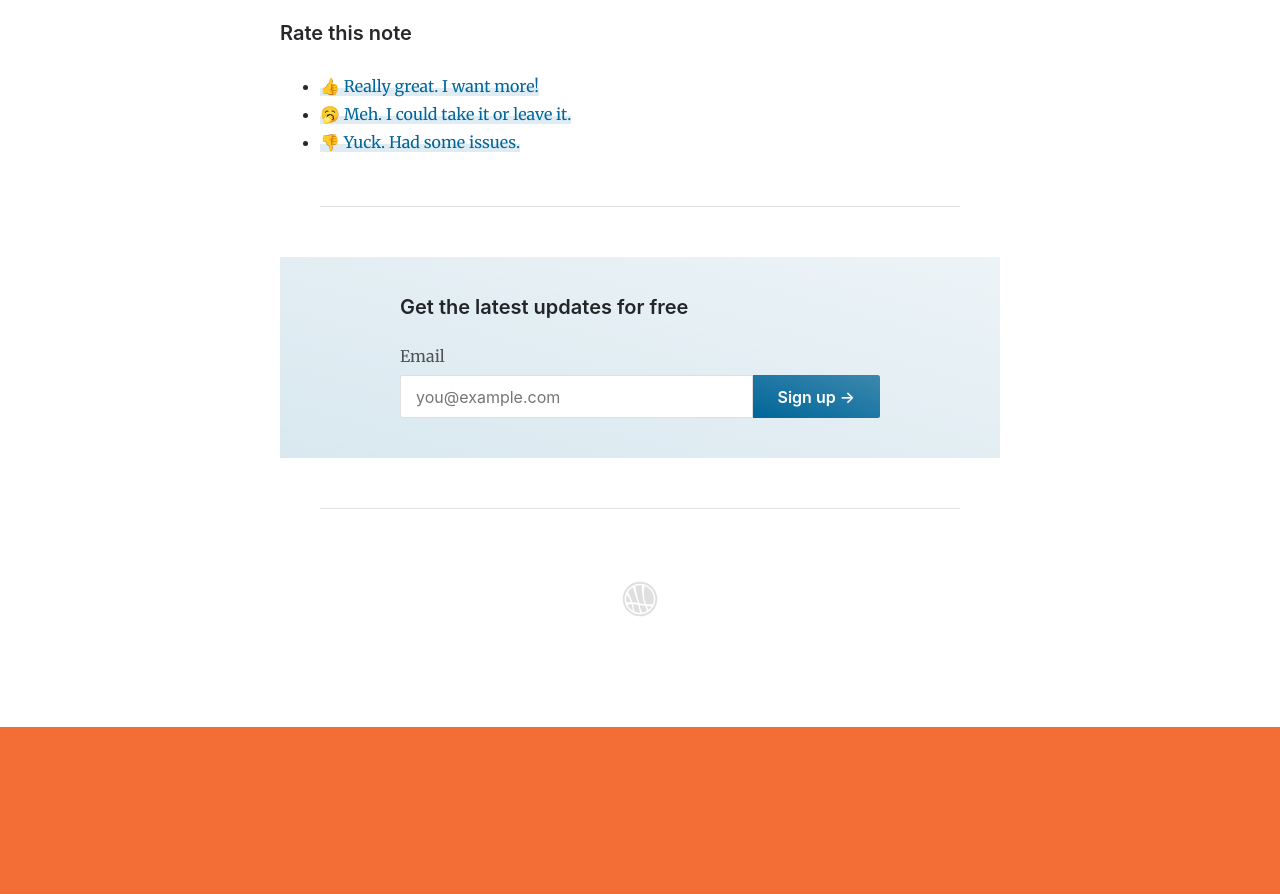
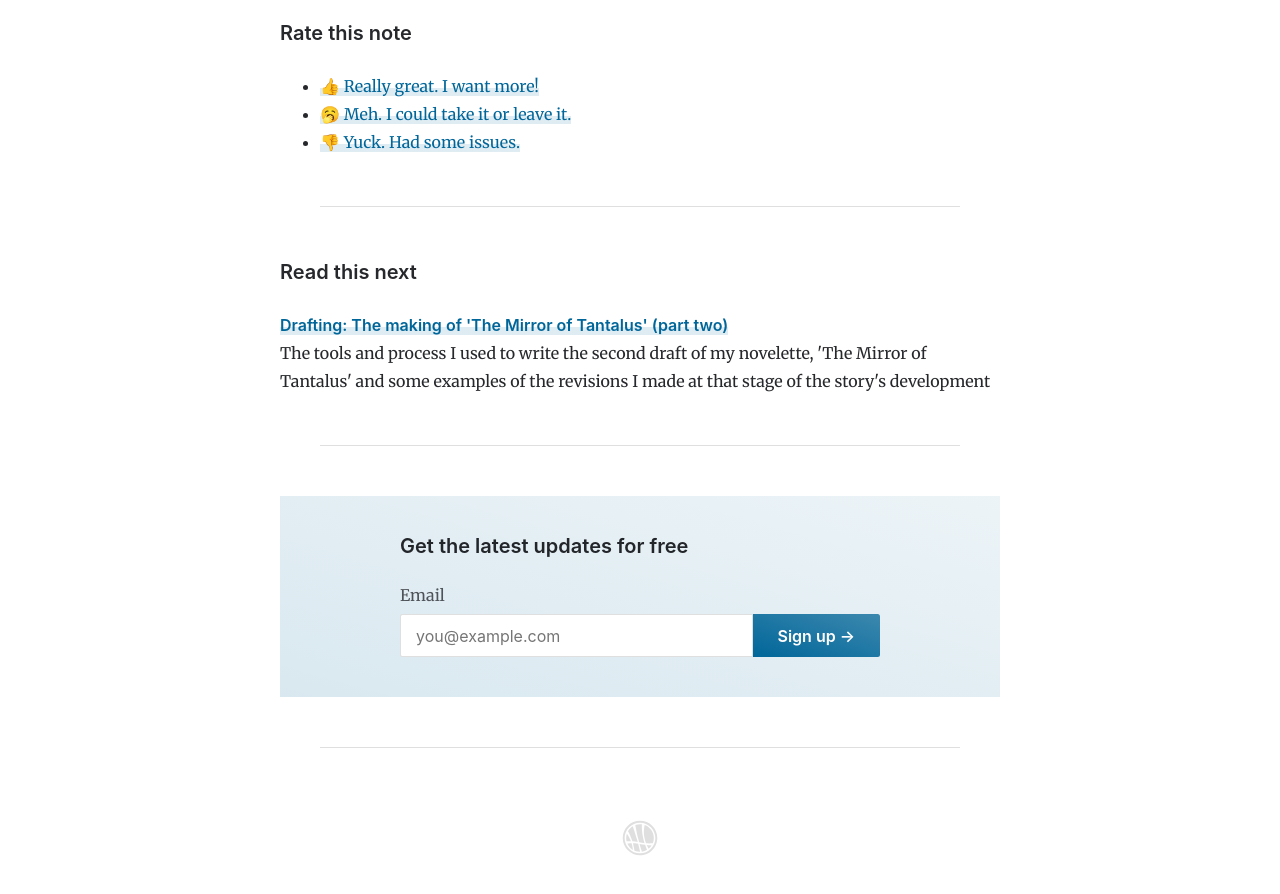
Before and after one commit to natelistrom/natelistrom.github.io, a Jekyll site: the page built from _posts/2024-11-05-tantalus-beginnings.md, in a window 1280 px wide and 900 px high, scrolled down 6328 px. Shown: the top 894 px of the window. Built offline with Jekyll 4.4.1, drawn with Linux system fonts in a browser that asks for light colours; before the commit the page ends 7055 px from its top, so only the background shows below that.

Commit message:
Add read next to first tantalus making of note

```diff
--- a/_posts/2024-11-05-tantalus-beginnings.md
+++ b/_posts/2024-11-05-tantalus-beginnings.md
@@ -7,6 +7,7 @@ image:  /assets/img/tantalus-book-cover.png
 tags: [The Mirror of Tantalus, Making of, Story]
 maturity: scribble
 reading_time: 6 min
+read_next: "Drafting: The making of 'The Mirror of Tantalus' (part two)"
 ---
 
 <img src="/assets/img/tantalus-book-cover.png" alt="a book cover with a background of stars and a shining, geometric figure in the foreground" style="max-width:240px;">
```
